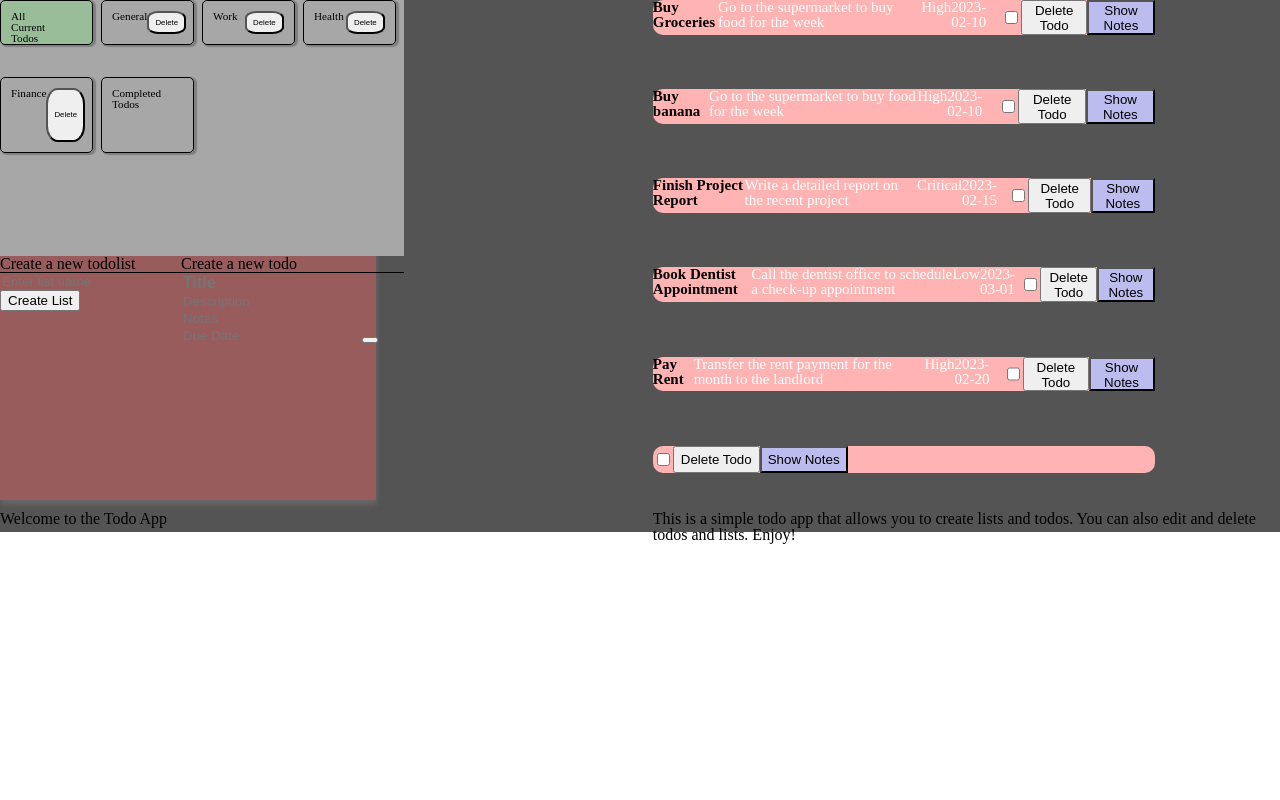
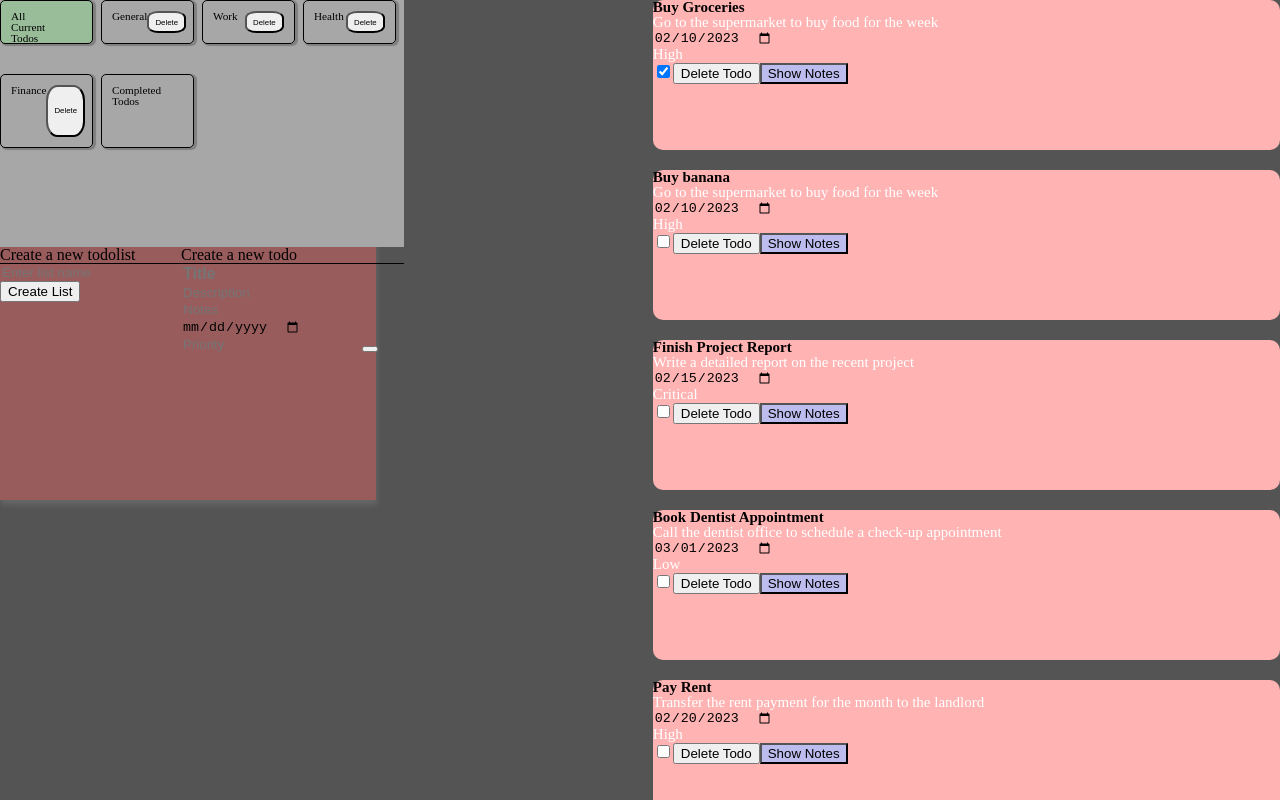
Before and after one commit to noahthemonkey/project-todolist, a website built with webpack: page dist/index.html in a window 1280 px wide. Both pictures are taken after a click on the button 370 px from the left and 340 px from the top of the page. Shown: the top 800 px of the page. Built offline with nearby package versions, Linux system fonts and the light colour scheme.

Commit message:
Fix date input, priority and completed todos
Completed todos will now be shown in the correct listFix date input, priority and completed todos

Completed todos will now be shown in the correct list, checkbox will be checked when checked

when inputting date, the date will be shown in the correct format and
users can now input date in the format of mm/dd/yyyy and is changable
in the todoscontainer

```diff
--- a/src/loadList.js
+++ b/src/loadList.js
@@ -31,7 +31,7 @@ export const loadList = function () {
                 todo.priority,
                 todo.dueDate,
                 todo.list,
-                todo.checked.checked == true
+                todo.checked
 
             );
 
@@ -58,6 +58,10 @@ export const loadList = function () {
 
 
 export const setSelect = el => {
+    console.log(el); // add this line
+    if (!el) {
+        return;
+    }
     let currentSelected = '';
     [...el.parentElement.children].forEach(sib => sib.classList.remove('selected'));
     el.classList.add('selected')
--- a/src/newTodo.js
+++ b/src/newTodo.js
@@ -4,6 +4,7 @@ import { showNotes } from './showNotes.js'
 import { todoFactory } from './todoFactory.js'
 import { listNav } from "./listNav";
 import { currentSelected, loadList, selectedList, setSelect } from "./loadList";
+import { compareAsc, format } from 'date-fns'
 
 export const newTodo = () => {
   const inputContainer = factory('div', { id: 'inputContainer' })
@@ -13,7 +14,9 @@ export const newTodo = () => {
   const todoDescription = factory('input', { id: 'todoDecription', type: 'text', placeholder: 'Description' })
   const todoNotes = factory('input', { id: 'todoNotes', type: 'text', placeholder: 'Notes' })
   const todoPriority = factory('input', { id: 'todoPriority', type: 'text', placeholder: 'Priority' })
-  const todoDue = factory('input', { id: 'todoDue', type: 'text', placeholder: 'Due Date' })
+  // const todoDue = factory('input', { id: 'todoDue', type: 'date', placeholder: 'Due Date' })
+  const todoDue = factory('input', { id: 'todoDue', type: 'date', placeholder: 'Due Date' })
+  const todoDuedate = format(new Date(), 'yyyy-MM-dd')
   const newBtn = factory('button', { id: 'newTodo', value: 'New Todo' })
   newBtn.addEventListener('click', createTodo)
 
@@ -34,32 +37,46 @@ export const newTodo = () => {
 
   const listContainer = document.getElementById('lists')
 
-  inputContainer.append(inputTitle, todoTitle, todoDescription, todoNotes, todoDue, newBtn);
+  inputContainer.append(inputTitle, todoTitle, todoDescription, todoNotes, todoDue, todoPriority, newBtn);
   listContainer.appendChild(inputContainer)
 
 
 
 
 
-  function createTodo() {
-    console.log(todos)
 
-  addTodo(todoTitle.value, todoDescription.value, todoNotes.value, todoDue.value, todoPriority.value, selectedList);
-  const loadTodo = todoFactory(todoTitle.value, todoDescription.value, todoNotes.value, todoDue.value, todoPriority.value, selectedList);
-  loadList(selectedList)
+function createTodo() {
+  console.log(inputContainer.children)
+  addTodo(
+    todoTitle.value,
+    todoDescription.value,
+    todoDue.value,
+    todoPriority.value,
+    todoNotes.value,
+    selectedList
+  )
+
+  const loadTodo = todoFactory(
+    todoTitle.value,
+    todoDescription.value,
+    todoNotes.value,
+    todoDue.value,
+    todoPriority.value,
+    selectedList
+  )
 
 
-    let listValues = todos.map(({ list }) => list)
-    for (let i = 0; i < 5; i++) {
-      inputContainer.children.item(i).value = '';
+  // Clear input fields
+  console.log('Before clearing input fields:', inputContainer.children);
+  for (let i = 1; i < inputContainer.children.length; i++) {
+    inputContainer.children[i].value = '';
+  }
+  console.log('After clearing input fields:', inputContainer.children);
+  updateList()
+  loadList(selectedList)
+}
 
 
-
-    }
-    updateList()
-    loadList(selectedList)
-
-  }
   console.log(todos)
 
 
--- a/src/style.css
+++ b/src/style.css
@@ -153,9 +153,13 @@ table {
 
 }
 #todoContainer > div {
-  width: 80%;
-  height: 50%;
-  display: flex;
+width: 100%;
+    height: 150px;
+
+
+}
+
+#todoContainer > div > input {
 
 }
 
--- a/src/todoData.js
+++ b/src/todoData.js
@@ -1,12 +1,13 @@
 import { listNav } from "./listNav";
+
 export const todos = [
   {
     id: 1,
     title: "Buy Groceries",
     description: "Go to the supermarket to buy food for the week",
     notes: "Remember to get eggs, milk, bread, and vegetables",
-    priority: "High",
-    dueDate: "2023-02-10",
+    priority: "2023-02-10",
+    dueDate: "High",
     list: "General",
     checked: true
   },
@@ -15,8 +16,8 @@ export const todos = [
     title: "Buy banana",
     description: "Go to the supermarket to buy food for the week",
     notes: "Remember to get eggs, milk, bread, and vegetables",
-    priority: "High",
-    dueDate: "2023-02-10",
+    priority: "2023-02-10",
+    dueDate: "High",
     list: "General",
     checked: false
   },
@@ -25,8 +26,8 @@ export const todos = [
     title: "Finish Project Report",
     description: "Write a detailed report on the recent project",
     notes: "Make sure to include all the key findings and recommendations",
-    priority: "Critical",
-    dueDate: "2023-02-15",
+    priority: "2023-02-15",
+    dueDate: "Critical",
     list: "Work",
     checked: false
   },
@@ -35,8 +36,8 @@ export const todos = [
     title: "Book Dentist Appointment",
     description: "Call the dentist office to schedule a check-up appointment",
     notes: "Check the availability for the earliest appointment",
-    priority: "Low",
-    dueDate: "2023-03-01",
+    priority: "2023-03-01",
+    dueDate: "Low",
     list: "Health",
     checked: false
   },
@@ -45,8 +46,8 @@ export const todos = [
     title: "Pay Rent",
     description: "Transfer the rent payment for the month to the landlord",
     notes: "Do not forget to save a receipt of the transaction",
-    priority: "High",
-    dueDate: "2023-02-20",
+    priority: "2023-02-20",
+    dueDate: "High",
     list: "Finance",
     checked: false
   }
--- a/src/todoFactory.js
+++ b/src/todoFactory.js
@@ -2,18 +2,20 @@ import {factory} from './domfactory.js'
 import { showNotes } from './showNotes.js'
 import { todos } from './todoData.js'
 
-export const todoFactory = (title, description = '', notes = '', dueDate = '', priority = '', list = '') => {
+export const todoFactory = (title, description, notes, dueDate, priority, list) => {
     const todoContainer = document.getElementById('todoContainer')
     const todoDiv = factory('div', {id: `${title}`, class: 'collapsible'})
     const todoTitle = factory('h1', {id: `todoTitle_${title}`, contentEditable: 'true'}, `${title}`)
     const todoDescription = factory('p', {class: 'description', contentEditable: 'true'}, `${description}`)
     const todoNotes = factory('p', {class: `notes`, contentEditable: 'true'}, `${notes}`)
-    const tododueDate = factory('p', {class: `dueDate`, contentEditable: 'true'}, `${dueDate}`)
+    const tododueDate = factory('input', {type: 'date', class: `dueDate`, contentEditable: 'true'}, `${dueDate}`)
     const todoPriority = factory('p', {class: `priority`, contentEditable: 'true'}, `${priority}`)
     const todoChecked = factory('input', {type: 'checkbox'})
     const todoDelete = factory('button', {class: 'delete'})
     const todoShow = factory('button', {class: 'shownotes'})
     const todoList = factory('p', {class: `list`}, `${list}`);
+
+    tododueDate.value = dueDate
 
     todoShow.textContent = 'Show Notes'
     todoDelete.textContent = 'Delete Todo'
@@ -73,22 +75,28 @@ export const todoFactory = (title, description = '', notes = '', dueDate = '', p
 
     todoChecked.addEventListener('click', todoDone)
 
+      if (todos[index].checked) {
+    todoChecked.checked = true;
+  }
+
+
     function todoDone() {
     const index = todos.findIndex((todo) => todo.title === title)
+        console.log(todos[index].checked)
+
     if (todoChecked.checked == true) {
         todos[index].checked = true
-        console.log(todos)
+        todoChecked.checked == todos.checked
 
         for(var i = 0;i < 5; i++){
             this.parentNode.children.item(i).style.textDecoration = 'line-through'
-
-
             this.parentNode.children.item(i).style.color = 'gray'
-
         }
 
     }else{
+
         todos[index].checked = false
+        todoChecked.checked == todos.checked
         console.log(todos)
 
         for(var i = 0;i < 5; i++){
@@ -96,9 +104,11 @@ export const todoFactory = (title, description = '', notes = '', dueDate = '', p
             this.parentNode.children.item(i).style.color = 'black'
 
     }
-    this.parentNode.children.item(0).style.color = 'red'
     }
 }
+
+
+    todos[index].value = todoDue.value
 
 todoDiv.append(todoTitle, todoDescription, todoNotes, tododueDate, todoPriority, todoChecked, todoDelete, todoShow)
 todoContainer.appendChild(todoDiv)
```
Also changed, not shown: package.json (+32 -0 lines), dist/main.js, 1 other file.
